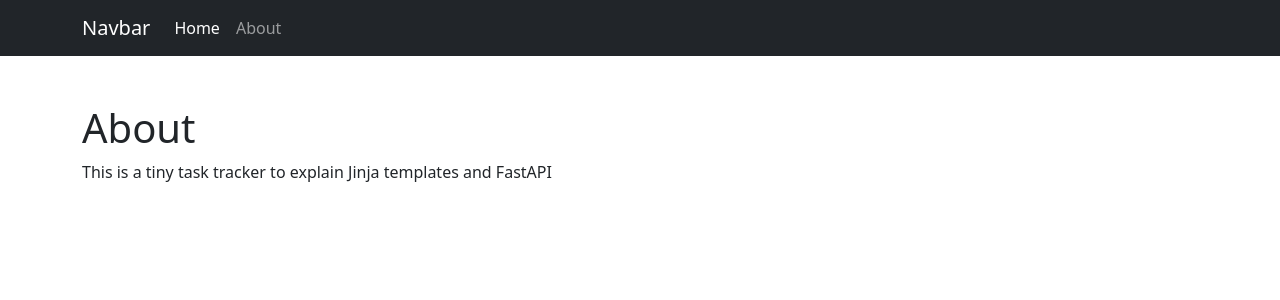
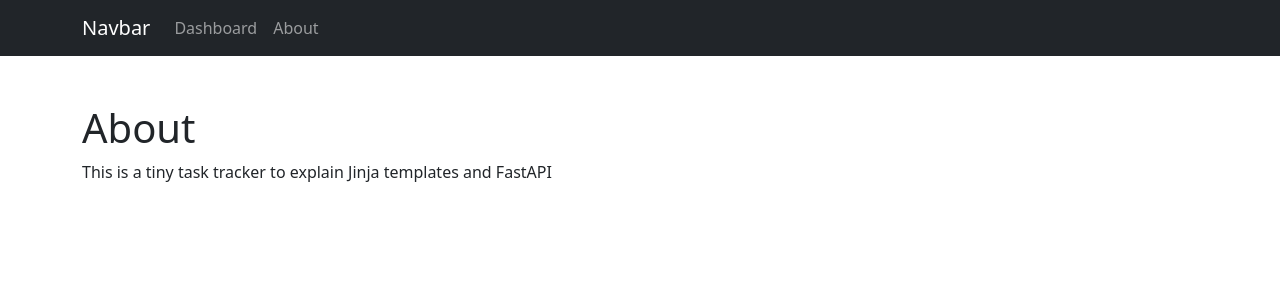
Before and after one commit to jgraber/PythonFriday, a Flask app: template FastAPI/extended_todo/templates/about.html in a window 1280 px wide. Shown: the top 300 px of the page. Run offline with Flask 3, Linux system fonts and the light colour scheme; the template is opened without the code that fills it, so the values that code supplies are empty.

Commit message:
add a static route to FastAPI

```diff
--- a/FastAPI/extended_todo/main.py
+++ b/FastAPI/extended_todo/main.py
@@ -1,5 +1,6 @@
 from fastapi import FastAPI
 from fastapi.responses import HTMLResponse
+from fastapi.staticfiles import StaticFiles
 from fastapi.templating import Jinja2Templates
 from .routers import todo
 from pathlib import Path
@@ -8,6 +9,8 @@ BASE_DIR = Path(__file__).resolve().parent
 
 app = FastAPI()
 app.include_router(todo.router, prefix="/api/todo")
+
+app.mount("/static", StaticFiles(directory=str(Path(BASE_DIR, 'static'))), name="static")
 
 templates = Jinja2Templates(directory=str(Path(BASE_DIR, 'templates')))
 
--- a/FastAPI/extended_todo/templates/shared/layout.html
+++ b/FastAPI/extended_todo/templates/shared/layout.html
@@ -7,7 +7,7 @@
     <link href="https://cdn.jsdelivr.net/npm/bootstrap@5.3.2/dist/css/bootstrap.min.css"
         rel="stylesheet" integrity="sha384-T3c6CoIi6uLrA9TneNEoa7RxnatzjcDSCmG1MXxSR1GAsXEV/Dwwykc2MPK8M2HN"
         crossorigin="anonymous">
-    <link rel="stylesheet" href="styles.css">
+    <link rel="stylesheet" href="/static/styles.css">
   </head>
   <body>
     <nav class="navbar navbar-expand-lg navbar-dark bg-dark">
@@ -21,7 +21,7 @@
         <div class="collapse navbar-collapse" id="navbarSupportedContent">
           <ul class="navbar-nav me-auto mb-2 mb-lg-0">
             <li class="nav-item">
-              <a class="nav-link active" aria-current="page" href="/">Home</a>
+              <a class="nav-link" href="/dashboard">Dashboard</a>
             </li>
             <li class="nav-item">
               <a class="nav-link" href="/about">About</a>
@@ -37,6 +37,6 @@
     <script src="https://cdn.jsdelivr.net/npm/bootstrap@5.3.2/dist/js/bootstrap.bundle.min.js"
         integrity="sha384-C6RzsynM9kWDrMNeT87bh95OGNyZPhcTNXj1NW7RuBCsyN/o0jlpcV8Qyq46cDfL"
         crossorigin="anonymous"></script>
-    <script src="main.js"></script>
+    <script src="/static/main.js"></script>
   </body>
 </html>
```
Also changed, not shown: FastAPI/extended_todo/static/main.js (added), FastAPI/extended_todo/static/styles.css (added).
